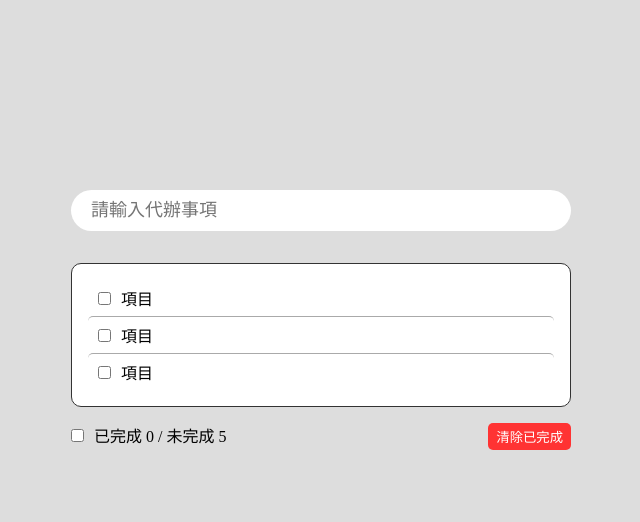
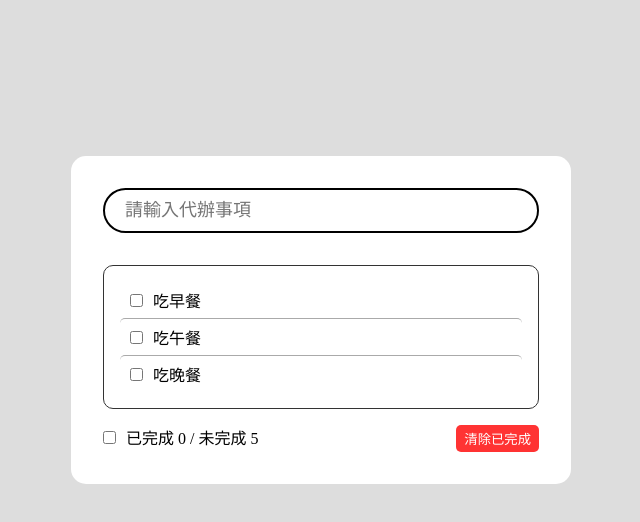
Before and after one commit to Link1515/react-practice-todos, a React (Create React App) app: page / in a window 1280 px wide. Shown: the top 522 px of the page, without its empty margins (319-959 px from the left). Built offline with nearby package versions, Linux system fonts and the light colour scheme.

Commit message:
添加 todo 功能

```diff
--- a/package.json
+++ b/package.json
@@ -6,6 +6,7 @@
     "@testing-library/jest-dom": "^5.16.4",
     "@testing-library/react": "^13.1.1",
     "@testing-library/user-event": "^13.5.0",
+    "nanoid": "^3.3.3",
     "react": "^18.1.0",
     "react-dom": "^18.1.0",
     "react-scripts": "5.0.1",
--- a/src/App.js
+++ /dev/null
@@ -1,16 +0,0 @@
-import Header from './components/Header';
-import List from './components/List';
-import Footer from './components/Footer';
-import './App.scss';
-
-function App() {
-  return (
-    <div className="app">
-      <Header />
-      <List />
-      <Footer />
-    </div>
-  );
-}
-
-export default App;
--- /dev/null
+++ b/src/App.jsx
@@ -0,0 +1,33 @@
+import { Component } from 'react';
+import Header from './components/Header';
+import List from './components/List';
+import Footer from './components/Footer';
+import './App.scss';
+
+export default class App extends Component {
+  state = {
+    todos: [
+      { id: '001', name: '吃早餐', done: true },
+      { id: '002', name: '吃午餐', done: false },
+      { id: '003', name: '吃晚餐', done: false }
+    ]
+  };
+
+  addTodo = (ListItemObj) => {
+    const { todos } = this.state;
+    const newTodos = [ListItemObj, ...todos];
+    this.setState({ todos: newTodos });
+  };
+
+  render() {
+    const { todos } = this.state;
+
+    return (
+      <div className="app">
+        <Header addTodo={this.addTodo} />
+        <List todos={todos} />
+        <Footer />
+      </div>
+    );
+  }
+}
--- a/src/App.scss
+++ b/src/App.scss
@@ -15,7 +15,10 @@ body {
 
 .app {
   width: 500px;
-  padding-bottom: 10rem;
+  padding: 2rem;
+  margin-bottom: 10rem;
+  background-color: #fff;
+  border-radius: 15px;
 }
 
 .btn {
--- a/src/components/Header/index.jsx
+++ b/src/components/Header/index.jsx
@@ -1,11 +1,32 @@
 import React, { Component } from 'react';
+import { nanoid } from 'nanoid';
 import './index.scss';
 
 export default class Header extends Component {
+  handleKeyUp = (event) => {
+    const { target, keyCode } = event;
+
+    if (keyCode !== 13) return;
+    if (target.value.trim() === '') {
+      alert('名稱不可為空');
+      return;
+    }
+
+    const { addTodo } = this.props;
+
+    addTodo({
+      id: nanoid(),
+      name: target.value,
+      done: false
+    });
+
+    target.value = '';
+  };
+
   render() {
     return (
       <div className="header">
-        <input type="text" placeholder="請輸入代辦事項" />
+        <input onKeyUp={this.handleKeyUp} type="text" placeholder="請輸入代辦事項" />
       </div>
     );
   }
--- a/src/components/Header/index.scss
+++ b/src/components/Header/index.scss
@@ -8,6 +8,6 @@
     padding: 10px 20px;
     border-radius: 999px;
     outline: none;
-    border: none;
+    border: 2px solid #000;
   }
 }
--- a/src/components/List/index.jsx
+++ b/src/components/List/index.jsx
@@ -4,11 +4,13 @@ import './index.scss';
 
 export default class List extends Component {
   render() {
+    const { todos } = this.props;
+
     return (
       <ul className="list">
-        <ListItem />
-        <ListItem />
-        <ListItem />
+        {todos.map((todo) => (
+          <ListItem {...todo} key={todo.id} />
+        ))}
       </ul>
     );
   }
--- a/src/components/ListItem/index.jsx
+++ b/src/components/ListItem/index.jsx
@@ -3,10 +3,14 @@ import './index.scss';
 
 export default class ListItem extends Component {
   render() {
+    const { id, name } = this.props;
+
     return (
       <li className="listItem">
-        <input type="checkbox" />
-        <label>項目</label>
+        <label htmlFor={'listItem' + id}>
+          <input type="checkbox" id={'listItem' + id} />
+          {name}
+        </label>
       </li>
     );
   }
--- a/src/components/ListItem/index.scss
+++ b/src/components/ListItem/index.scss
@@ -1,8 +1,8 @@
 .listItem {
-  padding: 6px 10px;
+  padding: 0 10px;
   border-radius: 5px;
   transition: .3s;
-  cursor: pointer;
+
 
   &+.listItem {
     border-top: 1px solid #aaa;
@@ -15,4 +15,10 @@
   input {
     margin-right: 10px;
   }
+
+  label {
+    padding: 6px 0;
+    display: block;
+    cursor: pointer;
+  }
 }
```
